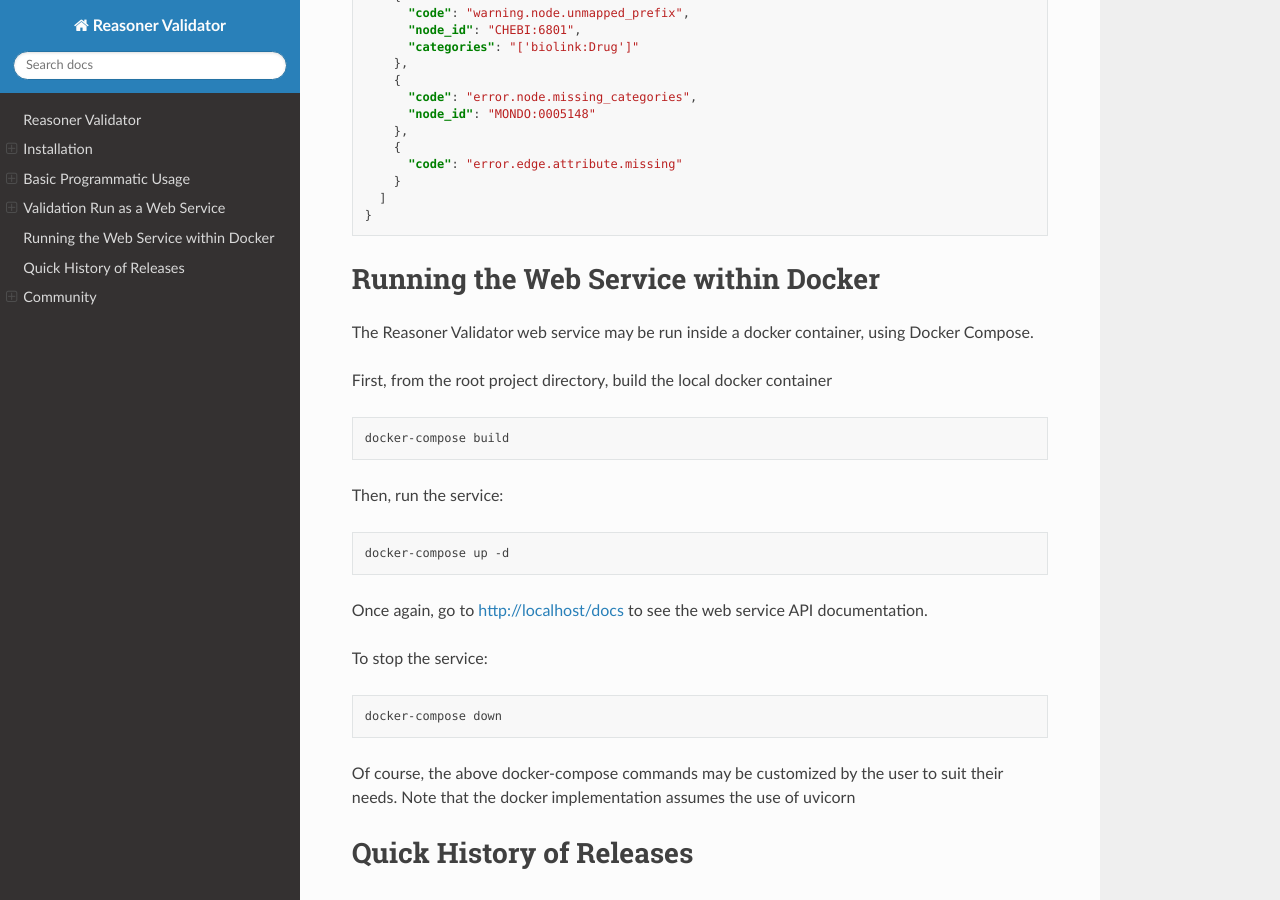
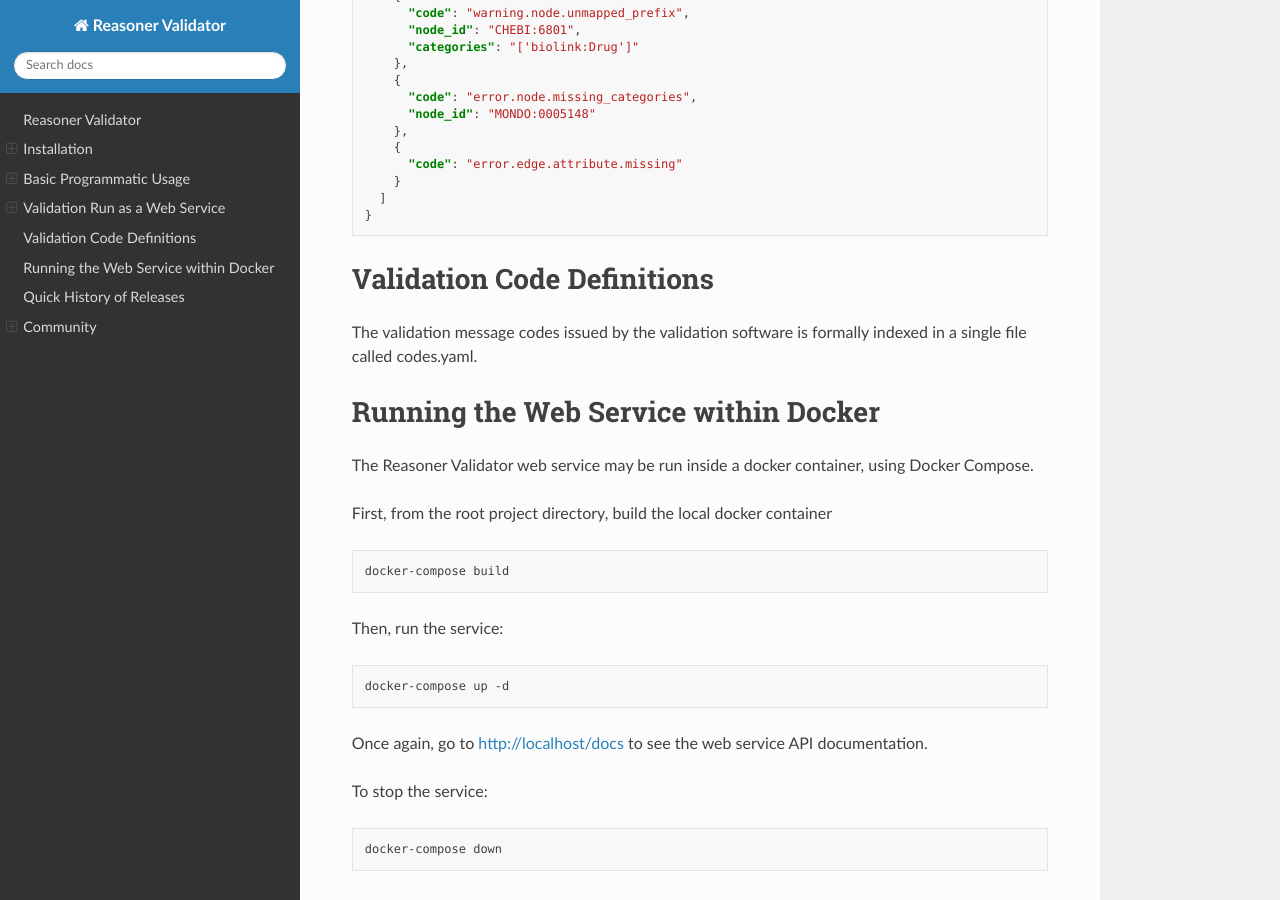
Before and after one commit to NCATSTranslator/reasoner-validator, a Sphinx documentation site: the page built from docs/index.rst, in a window 1280 px wide and 900 px high, scrolled down 4437 px. Built offline with Sphinx 7.4.7 and the Read the Docs theme 2.0.0, drawn with Linux system fonts in a browser that asks for light colours.

Commit message:
stub section for documenting validation codes?

```diff
--- a/docs/index.rst
+++ b/docs/index.rst
@@ -232,6 +232,11 @@ one should typically get a response body like the following JSON validation resu
       ]
     }
 
+Validation Code Definitions
+===========================
+
+The validation message codes issued by the validation software is formally indexed in a single file called codes.yaml.
+
 Running the Web Service within Docker
 =====================================
 
```
